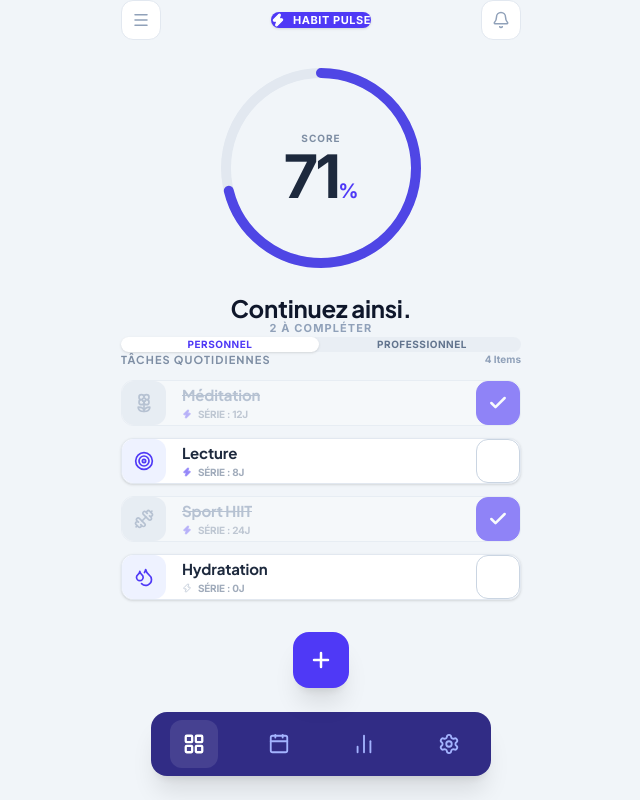
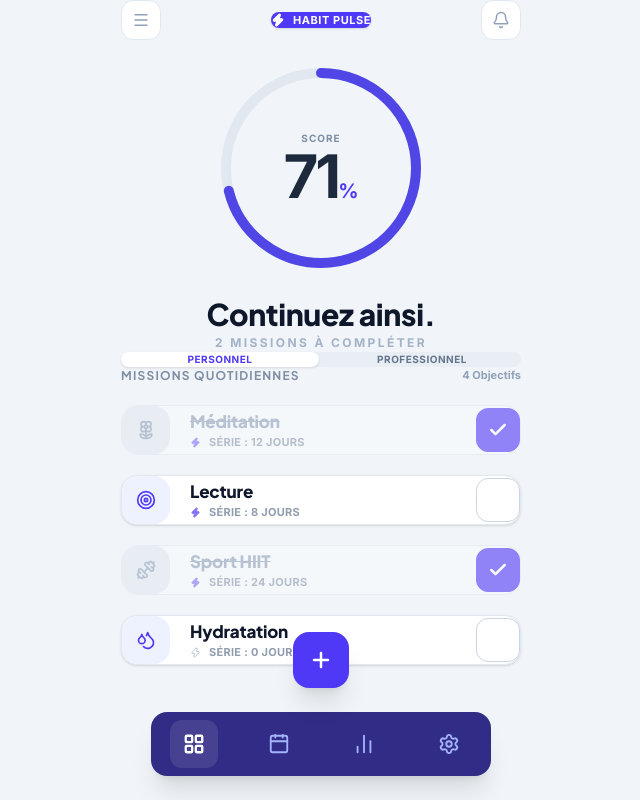
Before and after one commit to digitalsaurien-git/HabitsTrack, a React (Vite) app: page / in a window 1280 px wide. Shown: the whole page, without its empty margins (319-959 px from the left). Built offline with nearby package versions, Linux system fonts and the light colour scheme.

Commit message:
Improve vertical spacing and text legibility

```diff
--- a/src/App.jsx
+++ b/src/App.jsx
@@ -98,12 +98,12 @@ export default function App() {
           totalCount={habits.length}
         />
 
-        <main className="transition-all duration-500 pt-2">
+        <main className="transition-all duration-500 pt-6">
           {activeTab === 'dashboard' ? (
-            <div className="flex flex-col gap-3">
-              <div className="flex items-center justify-between px-1 mb-1">
-                <h3 className="label-caps">Tâches quotidiennes</h3>
-                <span className="text-[10px] font-bold text-slate-400">{filteredHabits.length} Items</span>
+            <div className="flex flex-col gap-5">
+              <div className="flex items-center justify-between px-2 mb-2">
+                <h3 className="label-caps !text-[12px]">Missions quotidiennes</h3>
+                <span className="text-[11px] font-bold text-slate-400">{filteredHabits.length} Objectifs</span>
               </div>
 
               {filteredHabits.map(habit => (
--- a/src/components/HabitCard.jsx
+++ b/src/components/HabitCard.jsx
@@ -24,29 +24,29 @@ export default function HabitCard({ habit, onToggle, onEdit, isCompletedToday })
 
   return (
     <div
-      className={`p-4 rounded-xl flex items-center justify-between border transition-all duration-300 ${
+      className={`p-5 rounded-2xl flex items-center justify-between border transition-all duration-400 ${
         isCompletedToday
         ? 'bg-slate-50 border-slate-200 opacity-60'
-        : 'bg-white border-slate-200 shadow-sm hover:border-indigo-200'
+        : 'bg-white border-slate-200 shadow-sm hover:border-indigo-300'
       }`}
     >
-      <div className="flex items-center gap-4 flex-1 min-w-0">
-        <div className={`w-11 h-11 rounded-xl flex items-center justify-center transition-all ${
+      <div className="flex items-center gap-5 flex-1 min-w-0">
+        <div className={`w-12 h-12 rounded-2xl flex items-center justify-center transition-all ${
           isCompletedToday ? 'bg-slate-200 text-slate-400' : 'bg-indigo-50 text-indigo-600'
         }`}>
           {getIcon(habit.title)}
         </div>
 
         <div className="min-w-0 flex flex-col justify-center">
-          <h3 className={`text-[15px] font-bold tracking-tight truncate transition-all ${
-            isCompletedToday ? 'text-slate-400 line-through' : 'text-slate-800'
+          <h3 className={`text-[17px] font-extrabold tracking-tight truncate transition-all ${
+            isCompletedToday ? 'text-slate-400 line-through' : 'text-slate-900'
           }`}>
             {habit.title}
           </h3>
-          <div className="flex items-center gap-1.5 mt-0.5 opacity-60">
-            <Zap size={10} fill={streak > 0 ? "currentColor" : "none"} className={streak > 0 ? "text-indigo-600" : "text-slate-400"} />
-            <span className="text-[10px] font-bold text-slate-500 uppercase tracking-tight">
-              Série : {streak}j
+          <div className="flex items-center gap-2 mt-1 opacity-70">
+            <Zap size={11} fill={streak > 0 ? "currentColor" : "none"} className={streak > 0 ? "text-indigo-600" : "text-slate-400"} />
+            <span className="text-[11px] font-bold text-slate-500 uppercase tracking-wide">
+              Série : {streak} jours
             </span>
           </div>
         </div>
--- a/src/components/Header.jsx
+++ b/src/components/Header.jsx
@@ -69,14 +69,14 @@ export default function Header({
           </div>
         </div>
 
-        <div className="mt-8 text-center px-4">
-          <h2 className="text-2xl font-bold text-slate-900 tracking-tight leading-none mb-2">Continuez ainsi.</h2>
-          <p className="text-[11px] font-bold text-slate-400 uppercase tracking-widest">{totalCount - progressCount} à compléter</p>
+        <div className="mt-10 text-center px-6">
+          <h2 className="text-3xl font-extrabold text-slate-900 tracking-tight leading-tight mb-3">Continuez ainsi.</h2>
+          <p className="text-[12px] font-bold text-slate-400/80 uppercase tracking-[0.2em]">{totalCount - progressCount} Missions à compléter</p>
         </div>
       </div>
 
       {/* Styled Tabs */}
-      <div className="mt-10 px-1">
+      <div className="mt-14 px-2">
         <div className="bg-slate-200/50 p-1 rounded-xl flex gap-1">
           <button
             onClick={() => setView('perso')}
--- a/src/index.css
+++ b/src/index.css
@@ -8,21 +8,21 @@
   --color-surface: #f8fafc; /* Slate 50 */
   --color-surface-elevated: #ffffff;
   --color-border-subtle: #e2e8f0; /* Slate 200 */
-  --color-text-main: #1e293b; /* Slate 800 */
-  --color-text-muted: #64748b; /* Slate 500 */
+  --color-text-main: #0f172a; /* Slightly darker for contrast */
+  --color-text-muted: #475569; /* Slightly darker for readability */
 
-  --shadow-harmonized: 0 4px 6px -1px rgba(0, 0, 0, 0.05), 0 2px 4px -2px rgba(0, 0, 0, 0.03);
-  --shadow-elevated: 0 20px 25px -5px rgba(0, 0, 0, 0.05), 0 8px 10px -6px rgba(0, 0, 0, 0.03);
+  --shadow-harmonized: 0 10px 15px -3px rgba(0, 0, 0, 0.04), 0 4px 6px -4px rgba(0, 0, 0, 0.02);
+  --shadow-elevated: 0 25px 50px -12px rgba(0, 0, 0, 0.08);
 
-  --radius-harmonized: 20px;
+  --radius-harmonized: 24px;
 
-  --animate-soft: fadeIn 0.5s ease-out forwards;
+  --animate-soft: fadeIn 0.6s cubic-bezier(0.16, 1, 0.3, 1) forwards;
 }
 
 :root {
-  --bg-app: #f1f5f9; /* Slate 100 - Less bright than white */
+  --bg-app: #f5f8fa; /* Fresher slate */
   --primary: #4f46e5;
-  --text-main: #1e293b;
+  --text-main: #0f172a;
 }
 
 * {
```
